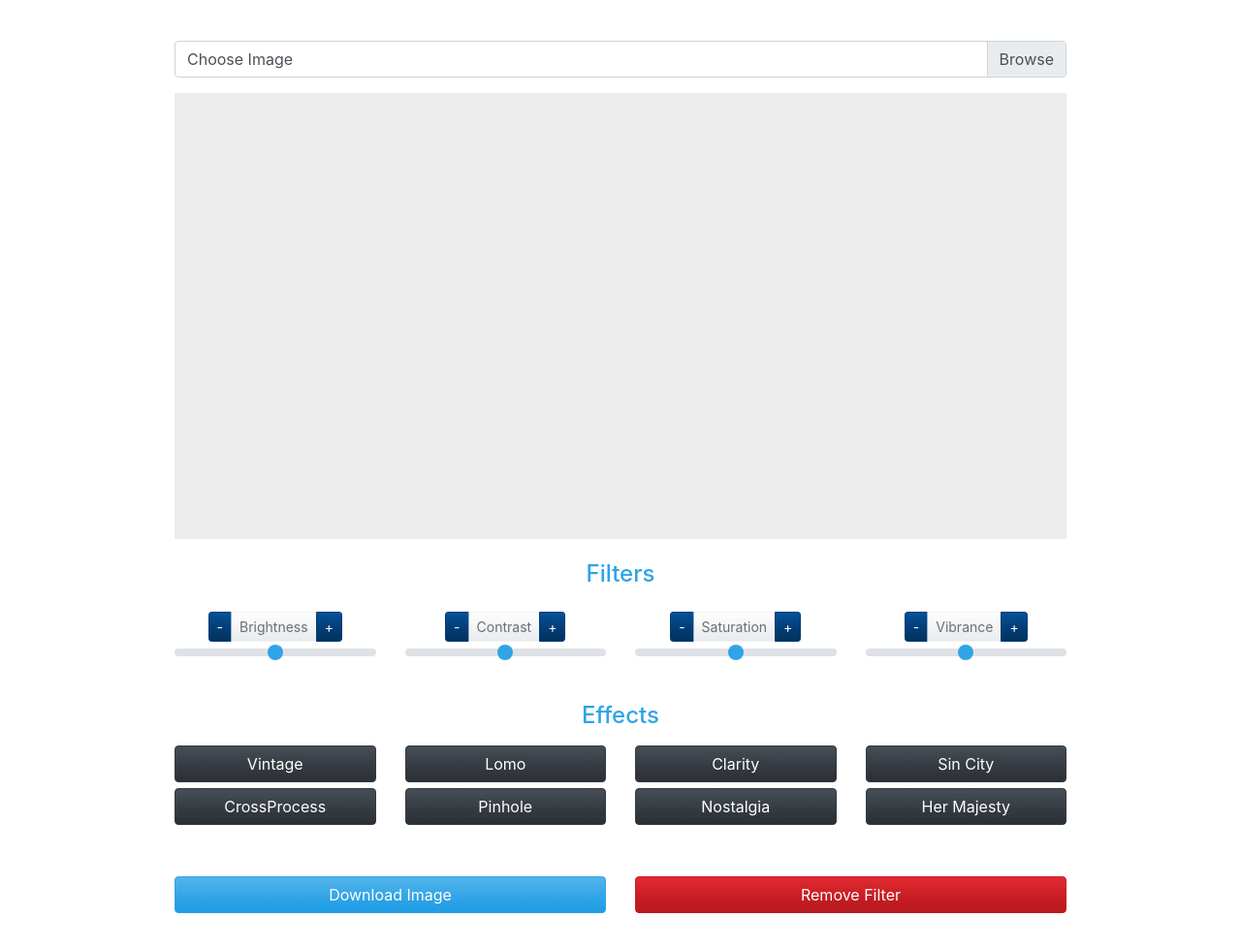
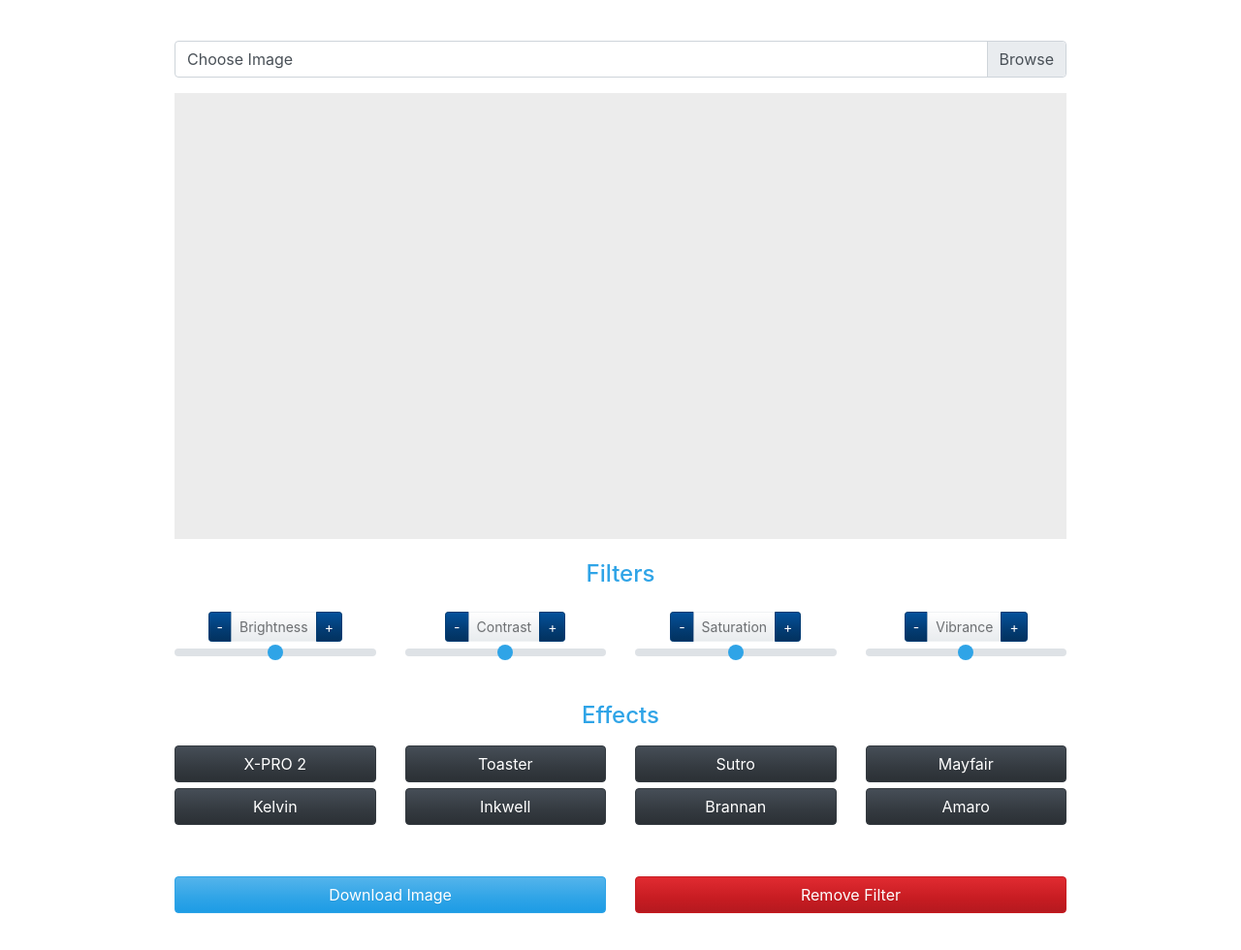
Before and after one commit to prashant280920/Image_Filter_WebApp, a plain HTML site: page index.html in a window 1280 px wide. Shown: the part 62-1042 px from the top of the page at 97% size. Drawn offline with nearby package versions, Linux system fonts and the light colour scheme.

Commit message:
remove camanJS script

```diff
--- a/index.html
+++ b/index.html
@@ -79,31 +79,31 @@
 
 				<div class="row mb-3 ">
 					<div class="col-md-3">
-						<button class="filter-btn vintage-add btn btn-dark btn-block emargin">Vintage</button>
+						<button class="filter-btn xpro2-add btn btn-dark btn-block emargin">X-PRO 2</button>
 					</div>
 					<div class="col-md-3">
-						<button class="filter-btn Lomo-add btn btn-dark btn-block emargin">Lomo</button>
+						<button class="filter-btn toaster-add btn btn-dark btn-block emargin">Toaster</button>
 					</div>
 					<div class="col-md-3">
-						<button class="filter-btn clarity-add btn btn-dark btn-block emargin">Clarity</button>
+						<button class="filter-btn sutro-add btn btn-dark btn-block emargin">Sutro</button>
 					</div>
 					<div class="col-md-3">
-						<button class="filter-btn sincity-add btn btn-dark btn-block emargin">Sin City</button>
+						<button class="filter-btn mayfair-add btn btn-dark btn-block emargin">Mayfair</button>
 					</div>
 				</div>
 					<!----EndRow---->
 				<div class="row mb-3 tmargin">
 					<div class="col-md-3">
-						<button class="filter-btn crossprocess-add btn btn-dark btn-block emargin">CrossProcess</button>
+						<button class="filter-btn kelvin-add btn btn-dark btn-block emargin">Kelvin</button>
 					</div>
 					<div class="col-md-3">
-						<button class="filter-btn pinhole-add btn btn-dark btn-block emargin">Pinhole</button>
+						<button class="filter-btn inkwell-add btn btn-dark btn-block emargin">Inkwell</button>
 					</div>
 					<div class="col-md-3">
-						<button class="filter-btn nostalgia-add btn btn-dark btn-block emargin">Nostalgia</button>
+						<button class="filter-btn brannan-add btn btn-dark btn-block emargin">Brannan</button>
 					</div>
 					<div class="col-md-3">
-						<button class="filter-btn hermajesty-add btn btn-dark btn-block emargin">Her Majesty</button>
+						<button class="filter-btn amaro-add btn btn-dark btn-block emargin">Amaro</button>
 					</div>
 				</div>
 					<!----End Row---->
@@ -121,7 +121,7 @@
 			</div>
 		</div>
 	</div>
-	<script src="https://cdnjs.cloudflare.com/ajax/libs/camanjs/4.1.2/caman.full.min.js" integrity="sha256-Ttj6Ke2Nzuxi5upPlHetkZxBtdTq0LV1Z6BEUUsKPfs=" crossorigin="anonymous"></script>
+	<!-- <script src="https://cdnjs.cloudflare.com/ajax/libs/camanjs/4.1.2/caman.full.min.js" integrity="sha256-Ttj6Ke2Nzuxi5upPlHetkZxBtdTq0LV1Z6BEUUsKPfs=" crossorigin="anonymous"></script> -->
 	<script type="text/javascript" src="script.js"></script>
 </body>
 </html>
```
